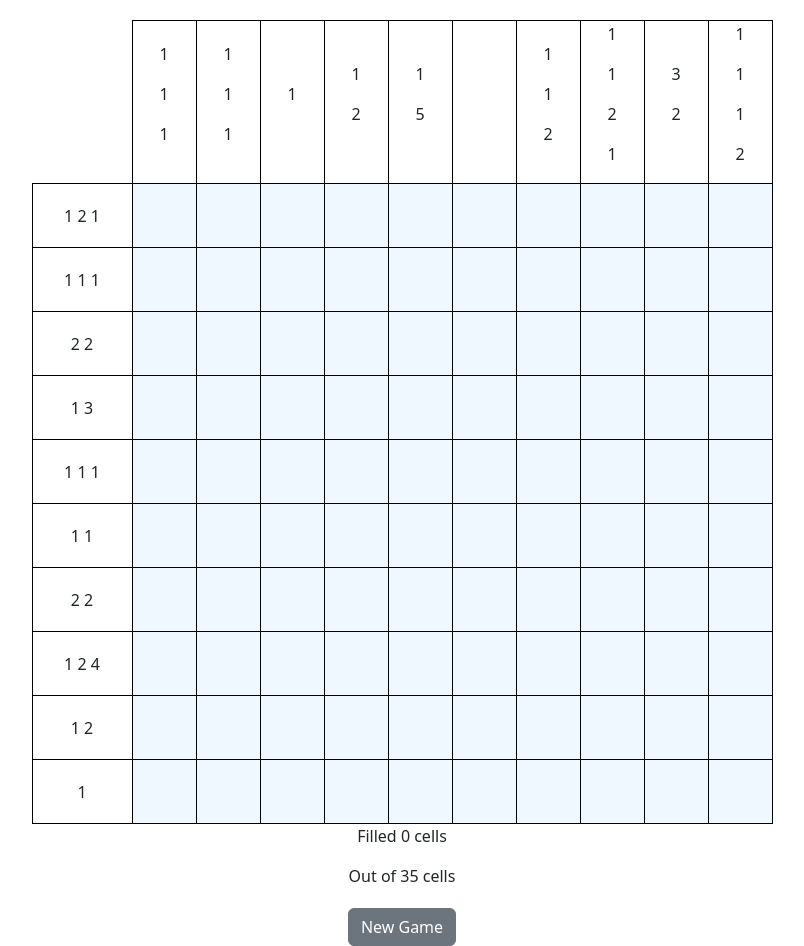
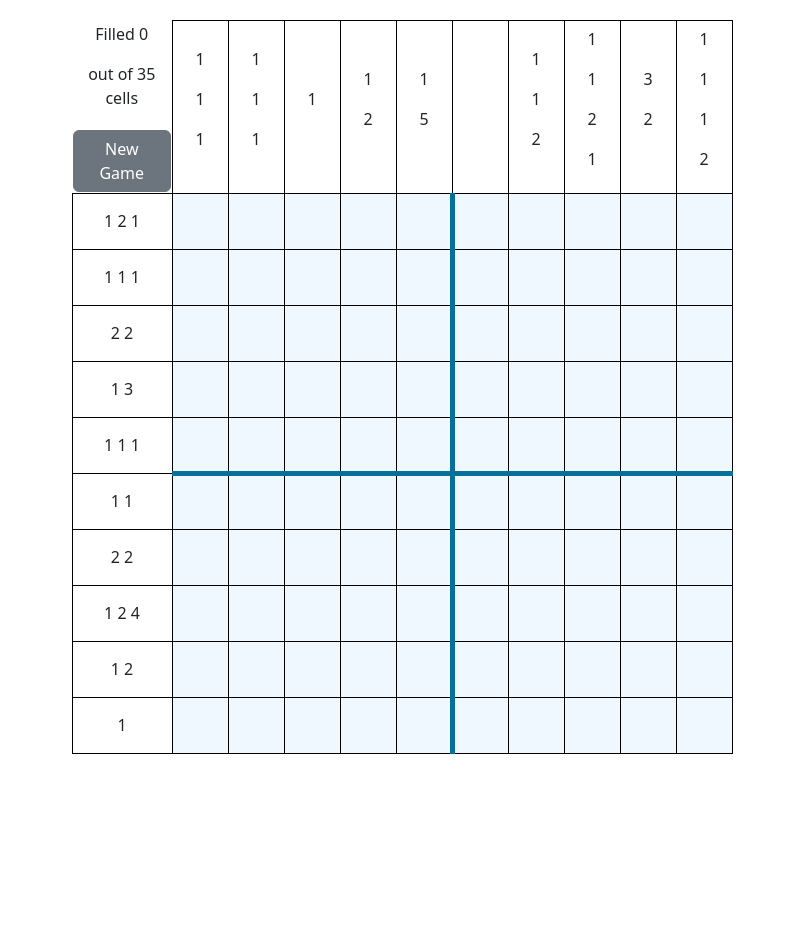
Before and after one commit to DylanB5402/picreact-ts, a React app: page / in a window 1280 px wide. Shown: the whole page, without its empty margins (238-1042 px from the left). After the commit the page ends 800 px from the top, so only its background shows below. Built offline with nearby package versions, Linux system fonts and the light colour scheme.

Commit message:
add dividers and move controls

```diff
--- a/src/App.tsx
+++ b/src/App.tsx
@@ -1,12 +1,9 @@
 import { observer } from "mobx-react-lite";
 import { SyntheticEvent, useContext } from "react";
+import { Col, Container, Row } from "reactstrap";
 import Board from "./components/Board";
-import GenerateBoardButton from "./components/GenerateBoardButton";
-import ProgressDisplay from "./components/ProgressDisplay";
 import GameContext from "./store/GameContext";
 import GameStore from "./store/GameStore";
-
-
 
 function App() {
 
@@ -20,8 +17,6 @@ function App() {
   return (
     <div onMouseUp={onMouseUp}>
       <Board />
-      <ProgressDisplay />
-      <GenerateBoardButton/>
     </div>
   );
 }
--- a/src/components/Board.css
+++ b/src/components/Board.css
@@ -1,15 +1,18 @@
-
-
 .cell {
     border: 1px solid black;
     padding: 0%;
     width: auto;
     white-space: nowrap;
-    width: 4em;
-    height: 4em;
-    /* height: fit-content;
-    width: fit-content; */
+    width: 3.5em;
+    height: 3.5em;
+}
 
+.verticalDivider {
+    border-left: 5px solid rgb(7, 112, 153);
+}
+
+.horizontalDivider {
+    border-top: 5px solid rgb(7, 112, 153);
 }
 
 #board {
@@ -20,8 +23,6 @@
     -moz-user-select: none;
     -ms-user-select: none;
     user-select: none;
-    /* height: 40em;
-    width: 40em; */
 }
 
 .unknown {
--- a/src/components/Board.tsx
+++ b/src/components/Board.tsx
@@ -28,7 +28,6 @@ const Board = () => {
     return (
         <table
             id="board"
-
         >
             <tbody>
                 <TopHintRow />
--- a/src/components/BoardCell.tsx
+++ b/src/components/BoardCell.tsx
@@ -57,9 +57,20 @@ const BoardCell = ({row, col} : BoardCellProps) => {
         }
     }
 
+    let dividerStatusVertical = ''
+    let dividerStatusHorizontal
+
+    if (col === 5) {
+        dividerStatusVertical = 'verticalDivider';
+    }
+
+    if (row === 5) {
+        dividerStatusHorizontal = 'horizontalDivider';
+    }
+
     return (
         <td
-            className={`cell ${visualStatus}`}
+            className={`${visualStatus} ${dividerStatusHorizontal} ${dividerStatusVertical} cell`}
             onClick={onMouseEnter}
             onContextMenu={onMouseEnter}
             onMouseDown={onMouseEnter}
--- a/src/components/BoardRow.tsx
+++ b/src/components/BoardRow.tsx
@@ -28,7 +28,7 @@ const BoardRow = ( {rowNumber} : BoardRowProps ) => {
     return (
         <tr>
             <td className="hintLeft">
-                {gameStore?.getRowHint(rowNumber).toString().replaceAll(',', '    ')}
+                {gameStore?.getRowHint(rowNumber).toString().replaceAll(',', ' ')}
             </td>
             {row()}
         </tr>
--- a/src/components/ProgressDisplay.tsx
+++ b/src/components/ProgressDisplay.tsx
@@ -8,8 +8,8 @@ const ProgressDisplay = () => {
 
     return (
         <div id="progress">
-            <p>Filled {gameStore?.numClickedFilledCells} cells </p>
-            <p> Out of {gameStore?.numFilledCells} cells </p>
+            <p>Filled {gameStore?.numClickedFilledCells}</p>
+            <p> out of {gameStore?.numFilledCells} cells </p>
         </div>
     )
 }
--- a/src/components/TopHintRow.tsx
+++ b/src/components/TopHintRow.tsx
@@ -2,6 +2,8 @@ import { observer } from "mobx-react"
 import { ReactElement, useContext } from "react";
 import GameContext from "../store/GameContext";
 import GameStore from "../store/GameStore";
+import GenerateBoardButton from "./GenerateBoardButton";
+import ProgressDisplay from "./ProgressDisplay";
 
 const TopHintRow = () => {
     const gameStore : GameStore | null = useContext(GameContext);
@@ -24,7 +26,11 @@ const TopHintRow = () => {
 
     return (
         <tr>
-            <td />
+            <td>
+                <ProgressDisplay />
+                <GenerateBoardButton/>
+            </td>
+
             {hints}
         </tr>
     )
```
